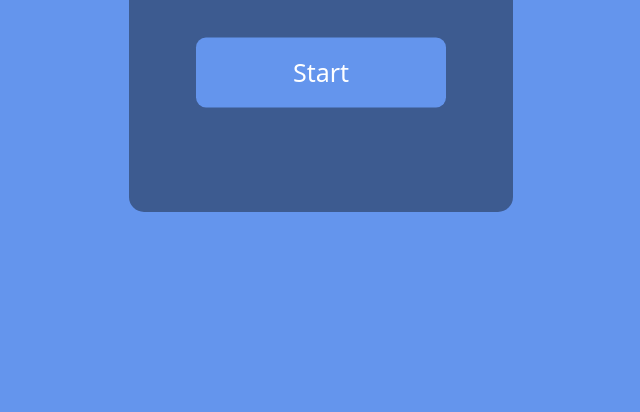
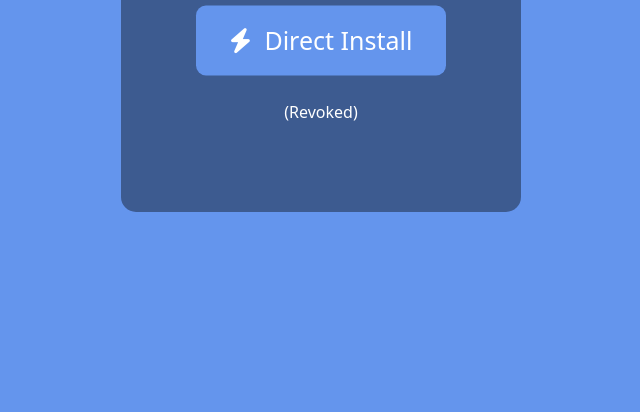
Before and after one commit to hero1njailbreak/hero1njailbreak.github.io, a plain HTML site: page main.html in a window 1280 px wide. Shown: the part 388-800 px from the top of the page, without its empty margins (319-959 px from the left). Drawn offline with nearby package versions, Linux system fonts and the light colour scheme.

Commit message:
Initial commit
yeah nvm now its done

```diff
--- a/main.html
+++ b/main.html
@@ -17,7 +17,8 @@
       <h1>hero1n</h1>
       <p>Jailbreak for iOS 16.0 to 18.2</p>
       <div class="space"></div>
-      <button class="freakyButton">Start</button>
+      <button class="freakyButton" onclick="window.location.href='https://www.youtube.com/watch?v=xvFZjo5PgG0';"><i class="fa-solid fa-bolt"></i> &nbspDirect Install</button>
+      <p><br>(Revoked)</p>
     </div>
     </div>
   </body>
--- a/style.css
+++ b/style.css
@@ -7,7 +7,7 @@
     left: 50%;
     transform: translate(-50%, -50%);
     padding: 10px;
-    width: 30%;
+    width: 400px;
     height: 50%;
     border-radius: 15px;
 }
```
Also changed, not shown: script.js (deleted).
